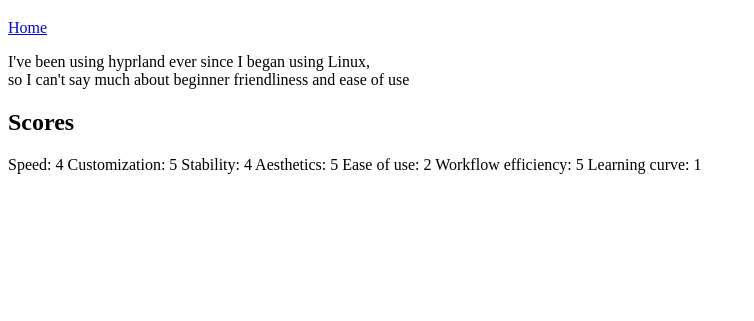
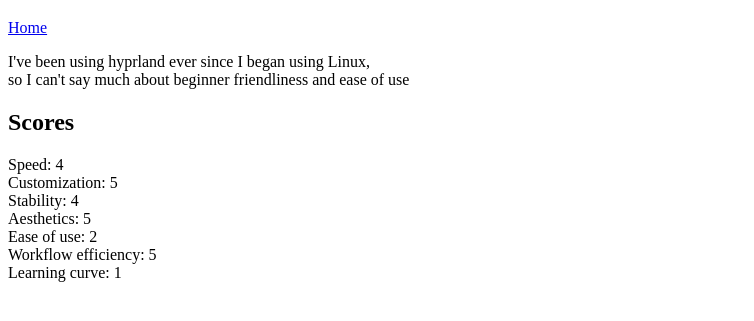
Before and after one commit to MichiDexi/WM-DE_ratings, a plain HTML site: page hyprland/index.html in a window 1280 px wide. Shown: the part 61-382 px from the top of the page, without its empty margins (0-754 px from the left). Drawn offline with Linux system fonts and the light colour scheme.

Commit message:
Added newlines to the scores in hyprland

```diff
--- a/hyprland/index.html
+++ b/hyprland/index.html
@@ -24,12 +24,12 @@
 
 		<h2>Scores</h2>
 		<p>
-			Speed: 4
-			Customization: 5
-			Stability: 4
-			Aesthetics: 5
-			Ease of use: 2
-			Workflow efficiency: 5
+			Speed: 4<br>
+			Customization: 5<br>
+			Stability: 4<br>
+			Aesthetics: 5<br>
+			Ease of use: 2<br>
+			Workflow efficiency: 5<br>
 			Learning curve: 1
 		</p>
 	</main>
```
